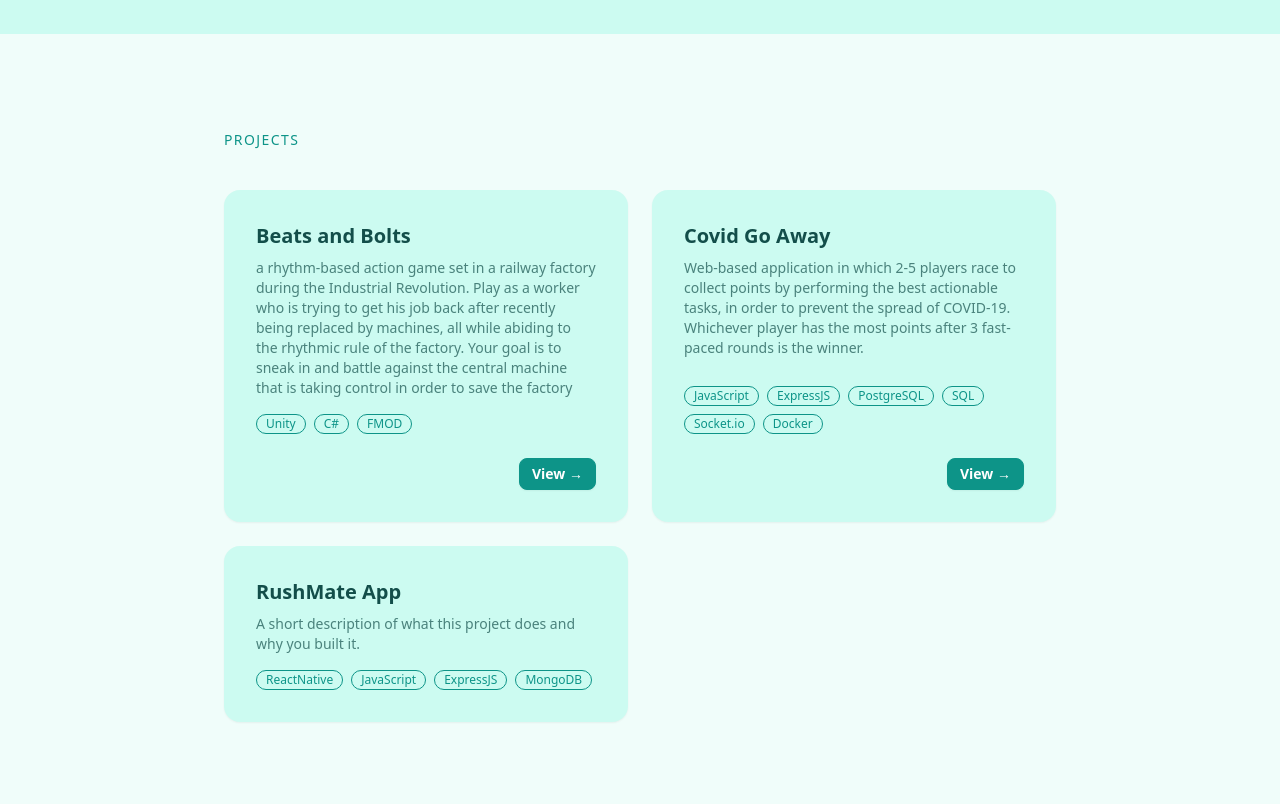
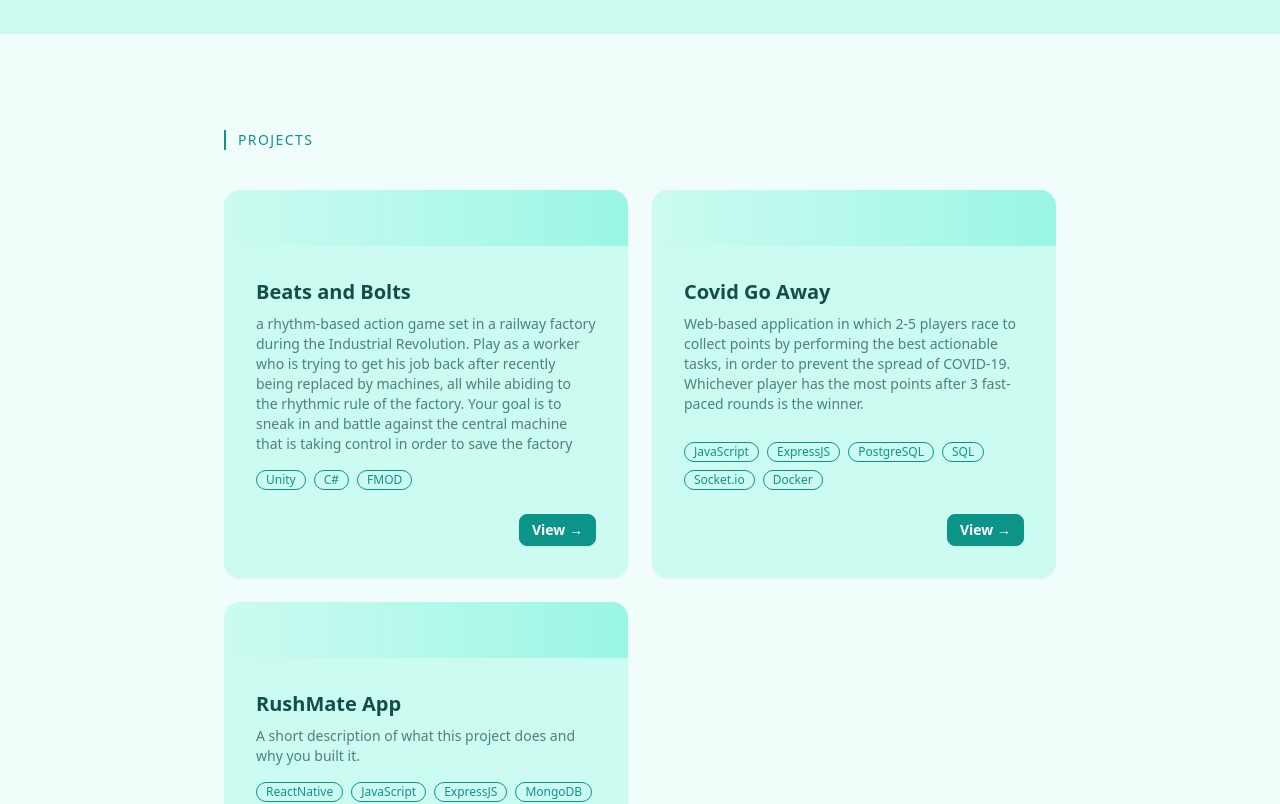
Before and after one commit to jrdn-l/website, a Vue app: page / in a window 1280 px wide. Shown: the part 1800-2604 px from the top of the page. Built offline with nearby package versions, Linux system fonts and the light colour scheme.

Commit message:
feat: add card image strip, hover lift, and scroll animation to ProjectsView

```diff
--- a/src/components/views/ProjectsView.vue
+++ b/src/components/views/ProjectsView.vue
@@ -1,4 +1,7 @@
 <script setup lang="ts">
+import { ref } from 'vue'
+import { useScrollAnimate } from '@/composables/useScrollAnimate'
+
 const projects = [
   {
     title: 'Beats and Bolts',
@@ -11,37 +14,43 @@ const projects = [
     title: 'Covid Go Away',
     description:
       'Web-based application in which 2-5 players race to collect points by performing the best actionable tasks, in order to prevent the spread of COVID-19. Whichever player has the most points after 3 fast-paced rounds is the winner.',
-    tags: [
-      'JavaScript',
-      'ExpressJS',
-      'PostgreSQL',
-      'SQL',
-      'Socket.io',
-      'Docker',
-    ],
+    tags: ['JavaScript', 'ExpressJS', 'PostgreSQL', 'SQL', 'Socket.io', 'Docker'],
     link: 'https://github.com/',
   },
   {
     title: 'RushMate App',
-    description:
-      'A short description of what this project does and why you built it.',
+    description: 'A short description of what this project does and why you built it.',
     tags: ['ReactNative', 'JavaScript', 'ExpressJS', 'MongoDB'],
     link: '',
   },
 ]
+
+const headerRef = ref<HTMLElement | null>(null)
+const cardRefs = ref<HTMLElement[]>([])
+useScrollAnimate(() => (headerRef.value ? [headerRef.value] : []))
+useScrollAnimate(() => cardRefs.value, { staggerMs: 80 })
 </script>
 
 <template>
   <section id="projects" class="py-24 px-8 max-w-4xl mx-auto">
-    <h2 class="text-sm uppercase tracking-widest text-primary mb-10">
+    <h2
+      ref="headerRef"
+      class="scroll-hidden text-sm uppercase tracking-widest text-primary mb-10 border-l-2 border-primary pl-3"
+    >
       Projects
     </h2>
     <div class="grid grid-cols-1 md:grid-cols-2 gap-6">
       <div
-        v-for="project in projects"
+        v-for="(project, i) in projects"
         :key="project.title"
-        class="card bg-base-200 shadow-sm hover:shadow-md transition-shadow"
+        :ref="(el) => { if (el) cardRefs[i] = el as HTMLElement }"
+        data-testid="project-card"
+        class="scroll-hidden card bg-base-200 shadow-sm hover:shadow-md hover:-translate-y-1 transition-all duration-200 overflow-hidden"
       >
+        <div
+          data-testid="card-image"
+          class="h-14 bg-gradient-to-r from-base-200 to-base-300"
+        ></div>
         <div class="card-body">
           <h3 class="card-title text-base-content">{{ project.title }}</h3>
           <p class="text-base-content/70 text-sm">{{ project.description }}</p>
@@ -50,16 +59,10 @@ const projects = [
               v-for="tag in project.tags"
               :key="tag"
               class="badge badge-outline badge-primary text-xs"
-              >{{ tag }}</span
-            >
+            >{{ tag }}</span>
           </div>
           <div v-if="project.link" class="card-actions justify-end mt-4">
-            <a
-              :href="project.link"
-              target="_blank"
-              class="btn btn-primary btn-sm"
-              >View →</a
-            >
+            <a :href="project.link" target="_blank" class="btn btn-primary btn-sm">View →</a>
           </div>
         </div>
       </div>
```
Also changed, not shown: 1 other file (tests, documents, lock files or other folders).
